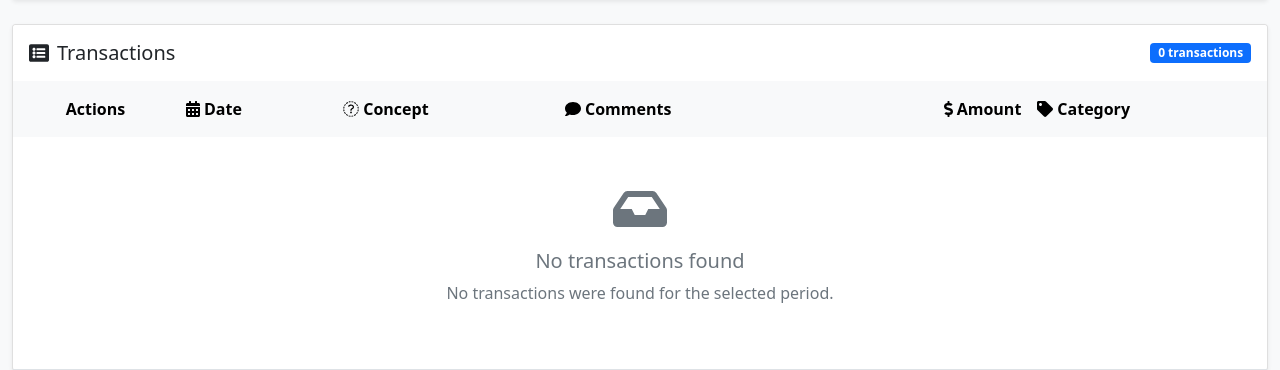
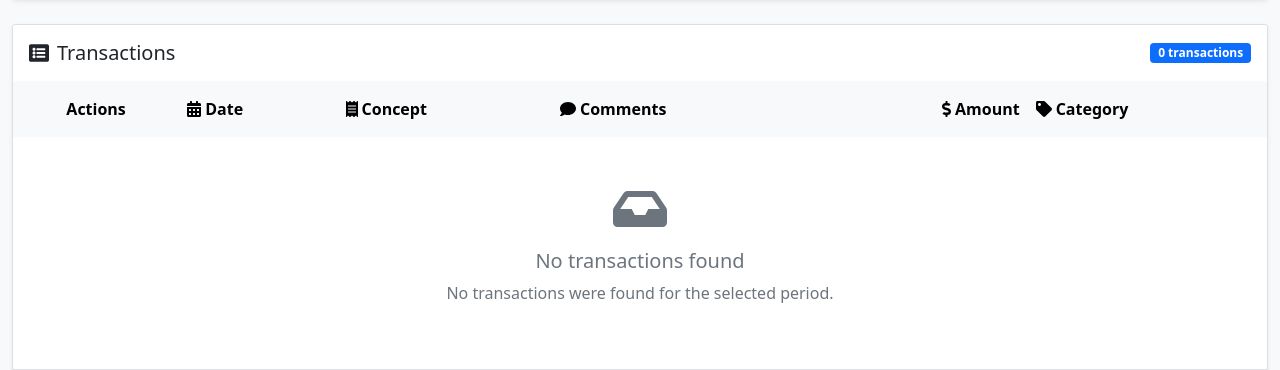
Before and after one commit to UrbanoJVR/FinMapper, a Flask app: page /movements/1/1 in a window 1280 px wide. Shown: the part 145-515 px from the top of the page. Run offline with Flask 3, Linux system fonts and the light colour scheme; some libraries are stand-ins or nearby versions.

Commit message:
improved transactions list design

```diff
--- a/app/templates/transactions/movements_list.html
+++ b/app/templates/transactions/movements_list.html
@@ -52,7 +52,7 @@
                                 <i class="fas fa-calendar-alt me-1"></i>{{ _('Date') }}
                             </th>
                             <th scope="col" class="py-3 border-0">
-                                <i class="fas fa-file-text me-1"></i>{{ _('Concept') }}
+                                <i class="fas fa-receipt me-1"></i>{{ _('Concept') }}
                             </th>
                             <th scope="col" class="py-3 border-0 d-none d-md-table-cell">
                                 <i class="fas fa-comment me-1"></i>{{ _('Comments') }}
```
Also changed, not shown: app/translations/es/LC_MESSAGES/messages.po, 1 other file.
